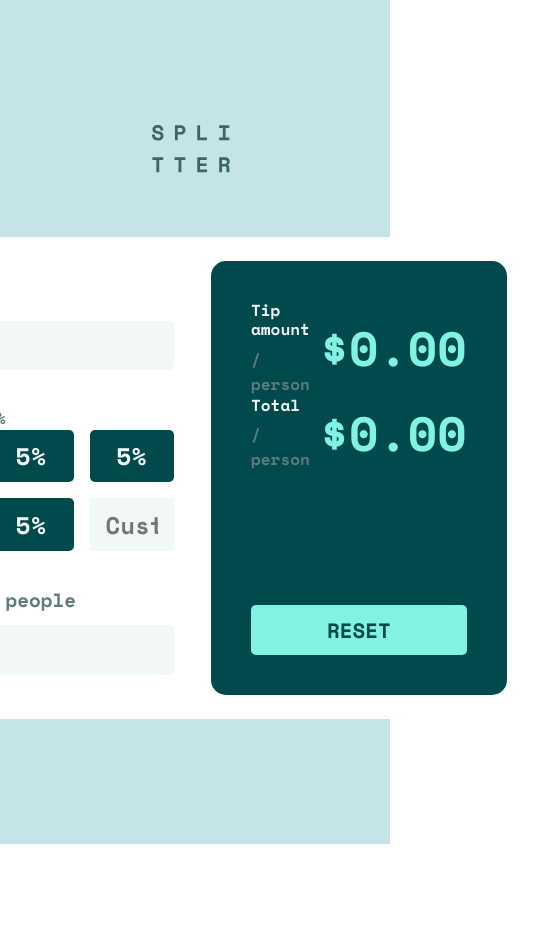
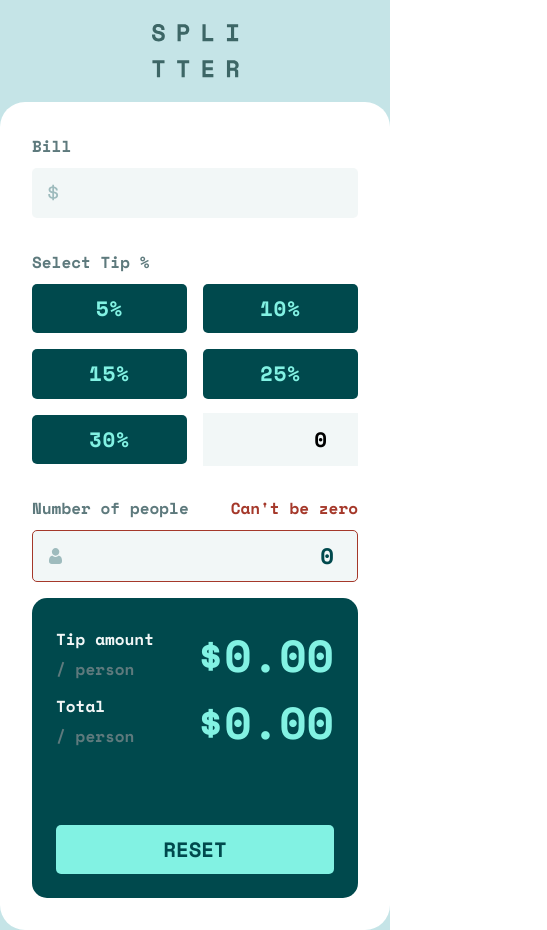
Before and after one commit to ShoiraTa/splitter, a React (Create React App) app: page / in a window 390 px wide. Shown: the whole page, 547 px wide, since content can reach past the window. Before the commit the page ends 844 px from the top, so only its background shows below. Built offline with nearby package versions, Linux system fonts and the light colour scheme.

Commit message:
Add logic

```diff
--- a/src/components/BillInfo.js
+++ b/src/components/BillInfo.js
@@ -1,30 +1,68 @@
 import { Component } from 'react';
-import usdlogo from '../images/icon-dollar.svg';
 
 class BillInfo extends Component {
+  constructor(props) {
+    super(props);
+    this.state = {
+      tips: this.props.tipsPercentage,
+      btnBgColor: 'hsl(172, 81%, 73%)',
+      btnTextColor: 'hsl(172, 81%, 73%)',
+    };
+  }
+  setActiveBtnColor() {}
+
   render = () => {
     return (
       <div>
         <div className="bill-form-control">
           <label>Bill</label>
-          <input type="number" className="form-input" />
+          <input
+            type="number"
+            className="form-input"
+            onChange={(e) => this.props.handleBill(e.target.value)}
+            value={this.props.totalAmount}
+          />
         </div>
         <div className="tip-select">
           <span>Select Tip %</span>
           <div className="tips-container">
-            <div className="tip">5%</div>
-            <div className="tip">5%</div>
-            <div className="tip">5%</div>
-            <div className="tip">5%</div>
-            <div className="tip">5%</div>
+            {this.state.tips.map((tip, index) => (
+              <div
+                key={tip}
+                className="tip"
+                onClick={() => this.props.handleSelectedTip(tip)}
+                style={{
+                  backgroundColor: this.props.selectedTip === tip ? 'hsl(172, 81%, 73%)' : 'hsl(183, 100%, 15%)',
+                  color: this.props.selectedTip === tip ? 'hsl(183, 100%, 15%)' : 'hsl(172, 81%, 73%)',
+                }}
+              >
+                {tip}%
+              </div>
+            ))}
             <div className="tip tip-input-container">
-              <input className="tip-input" placeholder="Custom" />
+              <input
+                type="number"
+                className="tip-input"
+                placeholder="Custom"
+                onChange={(e) => this.props.handleCustomTip(e.target.value)}
+                value={this.props.customTipVal}
+              />
             </div>
           </div>
         </div>
         <div className="bill-form-control">
-          <label>Number of people</label>
-          <input type="number" className="form-input bill-form-control-input" />
+          <div className="d-flex justify-content-between">
+            <label>Number of people</label>
+            {this.props.peopleAmount == 0 && <label className="text-orange">Can't be zero</label>}
+          </div>
+
+          <input
+            style={{ border: this.props.peopleAmount == 0 ? '1px solid rgb(165, 56, 42)' : 'none' }}
+            type="number"
+            className="form-input bill-form-control-input"
+            onChange={(e) => this.props.handlePeopleNum(e.target.value)}
+            value={this.props.peopleAmount}
+          />
         </div>
       </div>
     );
--- a/src/components/MainContent.js
+++ b/src/components/MainContent.js
@@ -6,21 +6,84 @@ import ResultInfo from './ResultInfo';
 class MainContent extends Component {
   constructor(props) {
     super(props);
-    this.state = {};
+    this.state = {
+      tipsPercentage: [5, 10, 15, 25, 30],
+      selectedTip: 0,
+      tipsPercentageCustom: 0,
+      bill: '',
+      peopleNum: 0,
+
+      tipAmount: (0.0).toFixed(2),
+      totalAmount: (0.0).toFixed(2),
+    };
   }
+
+  calculate = () => {
+    if (this.state.selectedTip != 0 && this.state.bill != 0 && this.state.peopleNum != 0) {
+      this.setState({
+        tipAmount: (((this.state.bill / 100) * this.state.selectedTip) / this.state.peopleNum).toFixed(2),
+        totalAmount: (this.state.bill / this.state.peopleNum).toFixed(2),
+      });
+    }
+  };
+
+  componentDidUpdate(prevProps, prevState) {
+    if (prevState.selectedTip != this.state.selectedTip) {
+      this.calculate();
+    }
+    if (prevState.bill != this.state.bill) {
+      this.calculate();
+    }
+
+    if (prevState.peopleNum != this.state.peopleNum) {
+      this.calculate();
+    }
+  }
+
+  handleCustomTip = (tip) => {
+    if (tip >= 0) this.setState({ tipsPercentageCustom: tip, selectedTip: tip });
+  };
 
   render = () => (
     <div className="splitter-container-xl">
       <div>
         <img className="logo" src={logo} alt="logo" />
       </div>
-      <div className="splitter-container-sm d-flex justify-content-evenly col-lg-8 col-sm-12">
+      <div className="splitter-container-sm  col-lg-8 col-sm-12">
         <div className="splitter-left">
-          <BillInfo />
+          <BillInfo
+            tipsPercentage={this.state.tipsPercentage}
+            handleSelectedTip={(tip) => this.setState({ selectedTip: tip })}
+            handleCustomTip={this.handleCustomTip}
+            handleBill={(amount) => {
+              if (amount >= 0) this.setState({ bill: amount });
+            }}
+            handlePeopleNum={(num) => {
+              if (num >= 0) this.setState({ peopleNum: num });
+            }}
+            totalAmount={this.state.bill}
+            peopleAmount={this.state.peopleNum}
+            customTipVal={this.state.tipsPercentageCustom}
+            selectedTip={this.state.selectedTip}
+            clearInput={() => this.setState({ bill: '' })}
+          />
         </div>
         <div className="splitter-right">
-          <ResultInfo>
-            <button type="button" className="reset-btn">
+          <ResultInfo tipAmount={this.state.tipAmount} totalAmount={this.state.totalAmount}>
+            <button
+              type="button"
+              className="reset-btn"
+              onClick={() =>
+                this.setState({
+                  selectedTip: 0,
+                  bill: '',
+                  peopleNum: 1,
+                  tipAmount: (0.0).toFixed(2),
+                  totalAmount: (0.0).toFixed(2),
+                  tipsPercentageCustom: 0,
+                })
+              }
+            >
               RESET
             </button>
           </ResultInfo>
--- a/src/components/ResultInfo.js
+++ b/src/components/ResultInfo.js
@@ -10,7 +10,7 @@ class ResultInfo extends Component {
               <h1>Tip amount</h1>
               <span>/ person</span>
             </div>
-            <div className="total-amount">$0.00</div>
+            <div className="total-amount">${this.props.tipAmount}</div>
           </div>
 
           <div className="amount">
@@ -18,7 +18,7 @@ class ResultInfo extends Component {
               <h1>Total</h1>
               <span>/ person</span>
             </div>
-            <div className="total-amount">$0.00</div>
+            <div className="total-amount">${this.props.totalAmount}</div>
           </div>
         </div>
 
--- a/src/index.css
+++ b/src/index.css
@@ -21,6 +21,10 @@ span{
   color: var(--Dark-grayish-cyan);
 }
 
+.text-orange{
+  color: rgb(165, 56, 42)!important;
+}
+
 .splitter-container-xl{
   background-color: var(--Light-grayish-cyan);
   height: 100vh;
@@ -28,12 +32,15 @@ span{
   flex-direction: column;
   align-items: center;
   justify-content: center;
+  padding: 1rem;
 }
 
 .splitter-container-sm{
   background-color: var(--White);
   border-radius: 25px;
-  padding: 1.5rem;
+  padding: 2rem;
+  display: grid;
+  grid-template-columns: 1fr 1fr;
 }
 
 .logo{
@@ -45,18 +52,14 @@ span{
 }
 .splitter-left{
   height: 100%;
-  width: 50%;
-  padding: 1.3rem;
+  padding: 1rem;
   margin: 0 1rem 0 0;;
 }
 
 .splitter-right{
   background-color: var(--Very-dark-cyan);
   height: 100%;
-  width: 50%;
   border-radius: 15px;
-  padding: 1rem;
-  margin: 0 1rem 0 0;
   padding: 2.5rem
 }
 
@@ -68,7 +71,7 @@ span{
 }
 
 .bill-form-control label {
-  font-size: 1.2rem;
+  font-size: 1rem;
   margin-bottom: 10px;
   font-weight: 700;
   color: var(--Dark-grayish-cyan);
@@ -94,9 +97,11 @@ span{
 }
 
 .tip-select{
-  margin: 2.2rem 0;
+  margin: 2rem 0;
 }
+
 .tips-container{
+  margin-top: 10px;
   display: grid;
   grid-template-columns: 1fr 1fr 1fr;
   gap: 1rem;
@@ -109,9 +114,9 @@ span{
     align-items: center;
     justify-content: center;
     color: var(--Very-light-grayish-cyan);
-    font-size: 1.5rem;
+    font-size: 1.3rem;
     letter-spacing: 1px;
-    height: 3.3rem;
+    height: 3.1rem;
 }
 .tip:hover{
   background-color: var(--Strong-cyan);
@@ -149,7 +154,7 @@ h1{
   color: var(--Very-light-grayish-cyan);
 }
 .total-amount{
-  font-size: 3rem;
+  font-size: 2.8rem;
   color: var(--Strong-cyan);
 }
 
@@ -169,7 +174,43 @@ h1{
   border: none;
   background-color: var(--Strong-cyan);
   color: var(--Very-dark-cyan);
-  padding: 0.6rem;
+  padding: 0.55rem;
   border-radius: 5px;
   font-size: 1.3rem;
 }
+
+@media (max-width: 700px) {
+  .splitter-container-xl{
+    height: auto;
+    padding: 0;
+  }
+
+
+  .logo{
+    margin: 1.5rem 0;
+    width: 100%;
+  }
+  .splitter-container-sm {
+    grid-template-columns: auto;
+  }
+  .splitter-right{
+    margin-top: 1rem;
+    padding: 1.5rem;
+    height: 300px;
+  }
+
+   .splitter-left{
+    margin: 0;
+    padding: 0;
+   }
+   .tips-container {
+    grid-template-columns: 1fr 1fr;
+   }
+ }
+
+ @media only screen and (min-width: 990px) and (max-width: 1100px) {
+ .col-lg-8 {
+  flex: 0 0 auto;
+  width: 77.66666667%!important;
+}
+}
```
